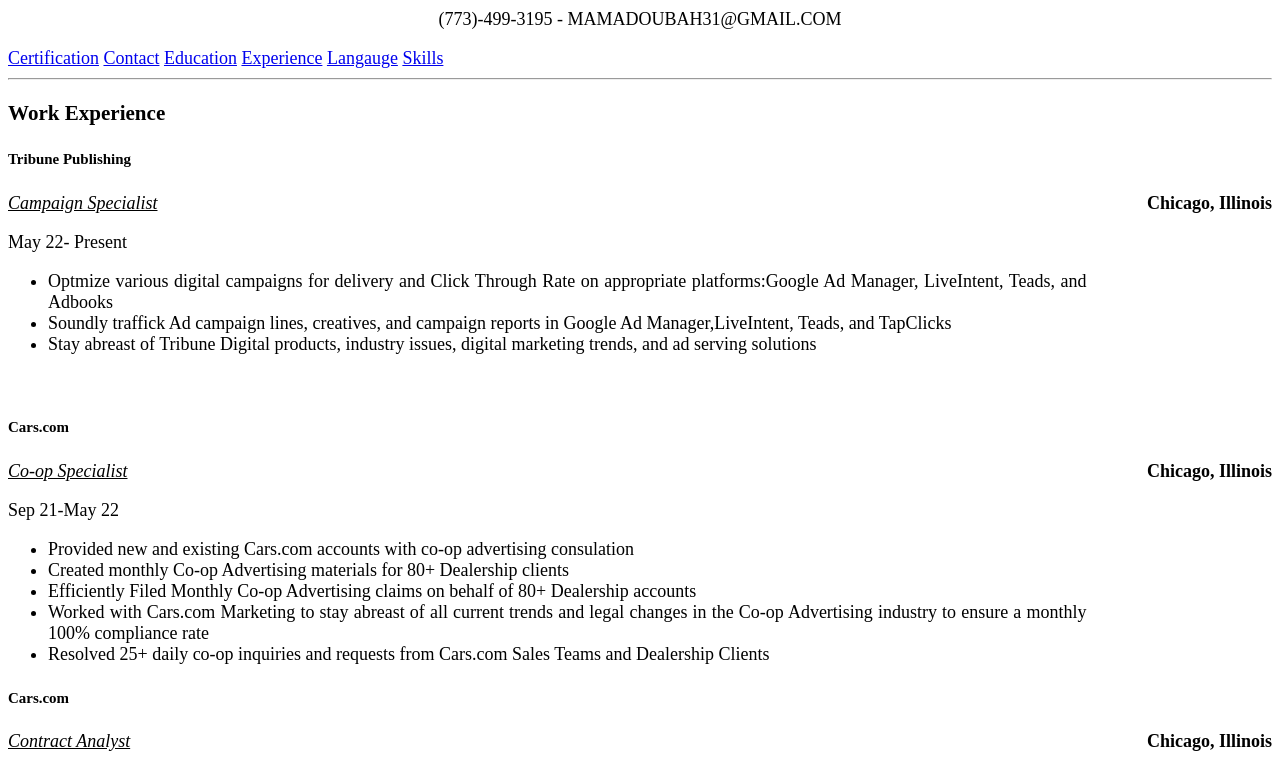
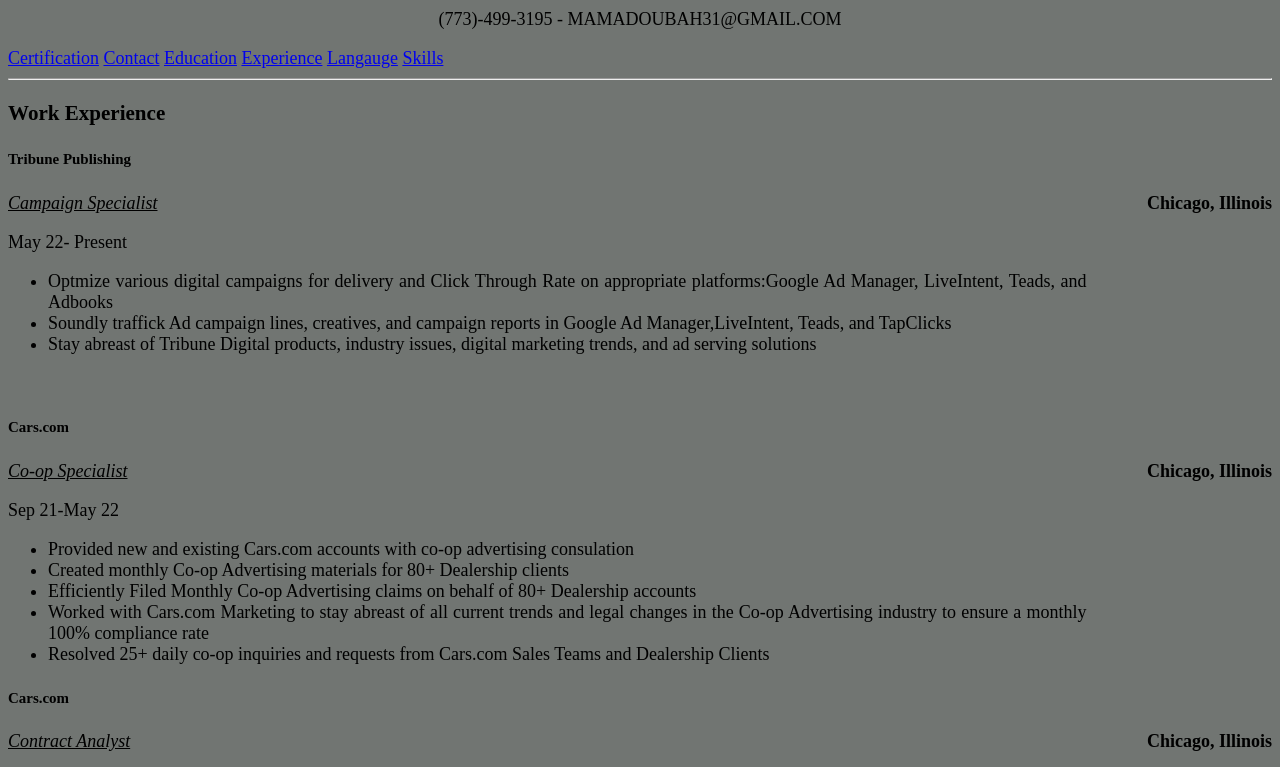
Before and after one commit to SwitchFoot1013/RMSB, a plain HTML site: page index.html in a window 1280 px wide. Shown: the part 300-1067 px from the top of the page. Drawn offline with Linux system fonts and the light colour scheme; a web font is replaced by a local one.

Commit message:
Update style.css
Changed background color to #717572 from#fff

```diff
--- a/style.css
+++ b/style.css
@@ -9,7 +9,7 @@
 }
 
 body{
-  background-color: #fff;
+  background-color: #717572;
   color:black;
   font-family: 'space';
 font-size: 18px;
```
